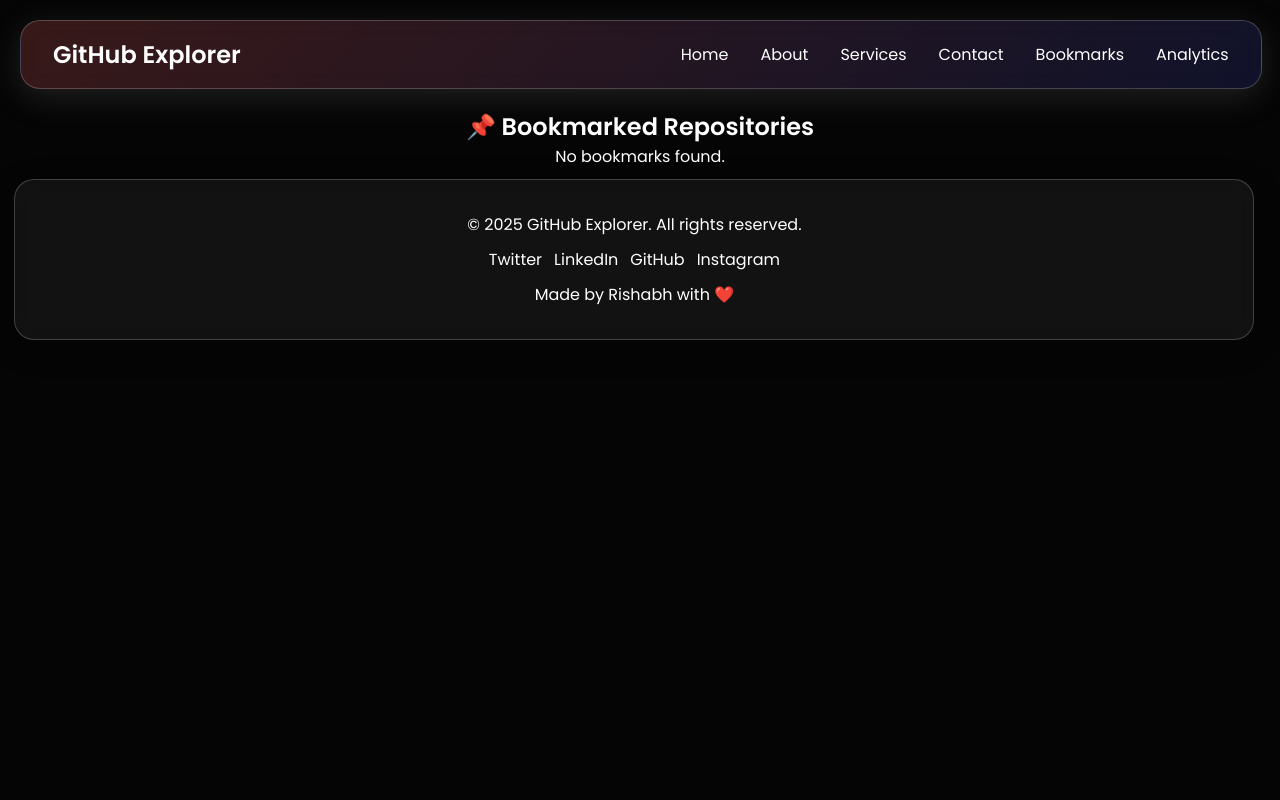
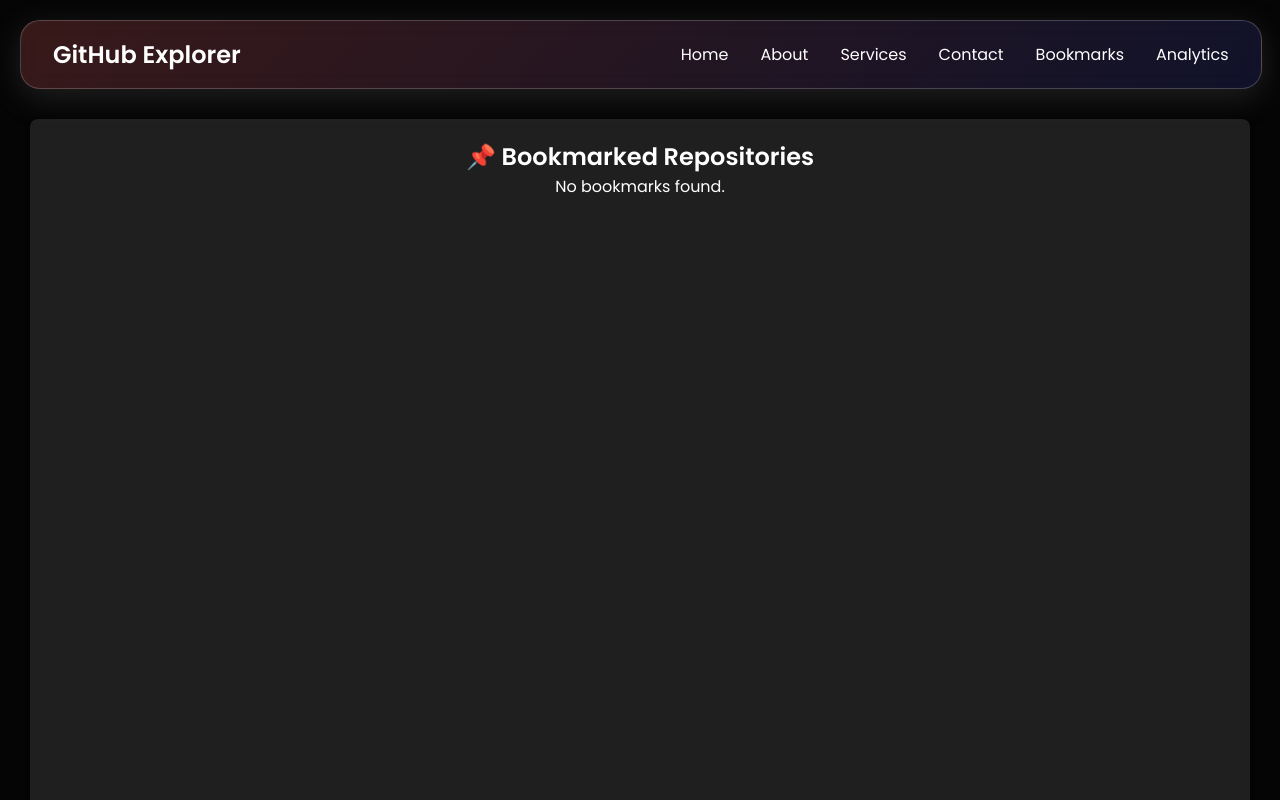
Before and after one commit to RishabhMunakhiya/Github-Project-Explorer, a React (Vite) app in the folder github-explorer/: page /bookmarks in a window 1280 px wide. Shown: the top 800 px of the page. Built offline with nearby package versions, Linux system fonts and the light colour scheme.

Commit message:
update features

```diff
--- a/github-explorer/index.html
+++ b/github-explorer/index.html
@@ -2,7 +2,7 @@
 <html lang="en">
   <head>
     <meta charset="UTF-8" />
-    <link rel="icon" type="image/svg+xml" href="/vite.svg" />
+    <link rel="icon" type="image/svg+xml" href="/G-modified.png" />
     <meta name="viewport" content="width=device-width, initial-scale=1.0" />
     <title>Git-X</title>
   </head>
--- a/github-explorer/src/components/RepoCard.css
+++ b/github-explorer/src/components/RepoCard.css
@@ -19,3 +19,14 @@
   padding: 8px;
   border-radius: 5px;
 }
+.bookmarks-page{
+  padding: 20px 20px 0;
+  background: #6f6d6d3f;
+  border-radius: 8px;
+  box-shadow: 0 2px 8px rgba(0,0,0,0.08);
+  max-width: 600vw;
+  height: 100vh;
+  margin: 30px ;
+  overflow-y: auto;
+  scrollbar-width: none;
+}
--- a/github-explorer/src/pages/about/About.jsx
+++ b/github-explorer/src/pages/about/About.jsx
@@ -7,7 +7,7 @@ const About = () => {
     <div className="about-container">
       <div className="about-card">
         <div className="about-image">
-          <img src="https://gratisography.com/wp-content/uploads/2024/11/gratisography-augmented-reality-800x525.jpg" alt="GitHub Explorer" />
+          <img src="/G-modified.png" />
         </div>
         <h1>About GitHub Explorer</h1>
         <p>
```
Also changed, not shown: github-explorer/public/G-modified.png (added), github-explorer/public/G.png (added).
